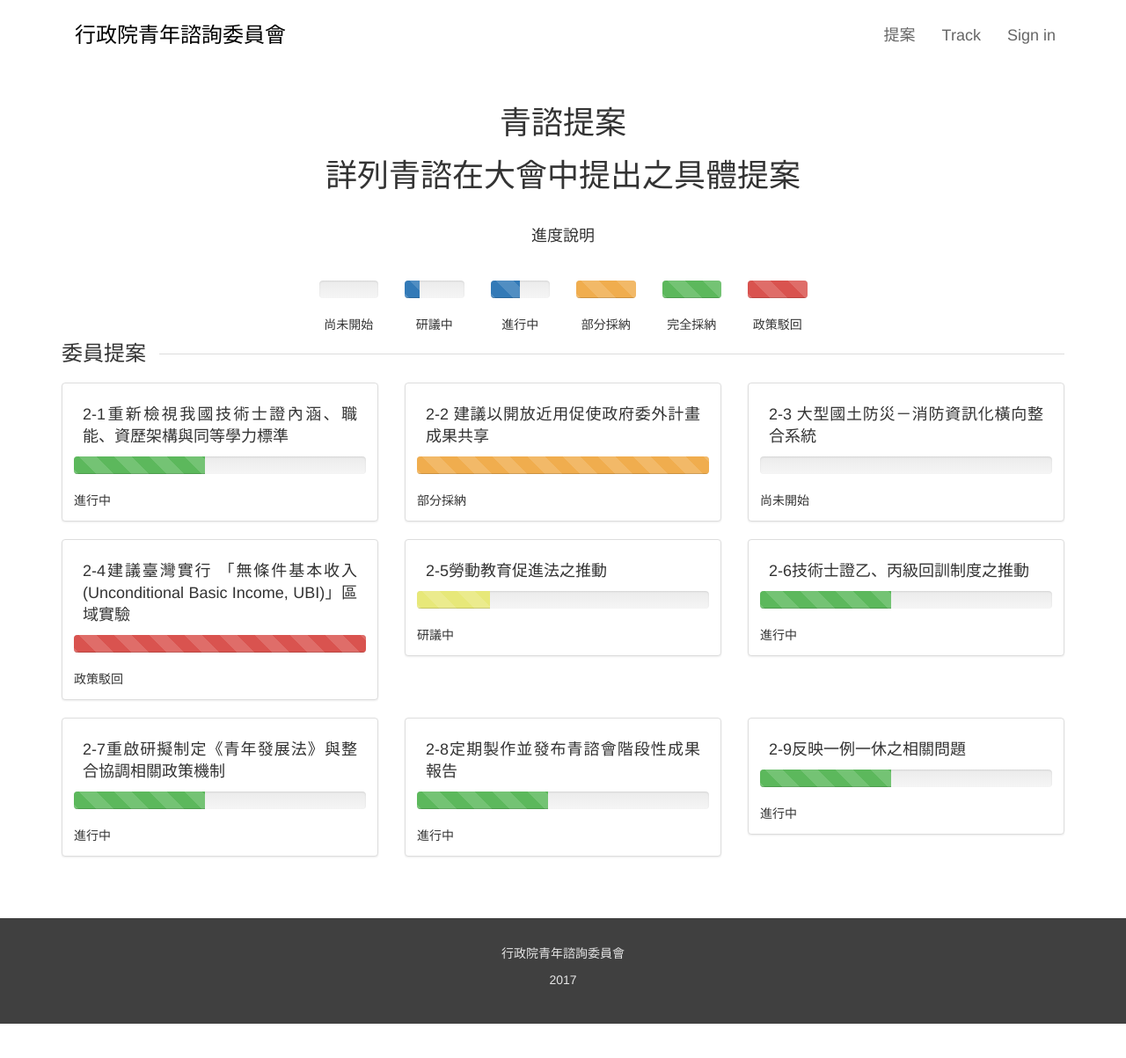
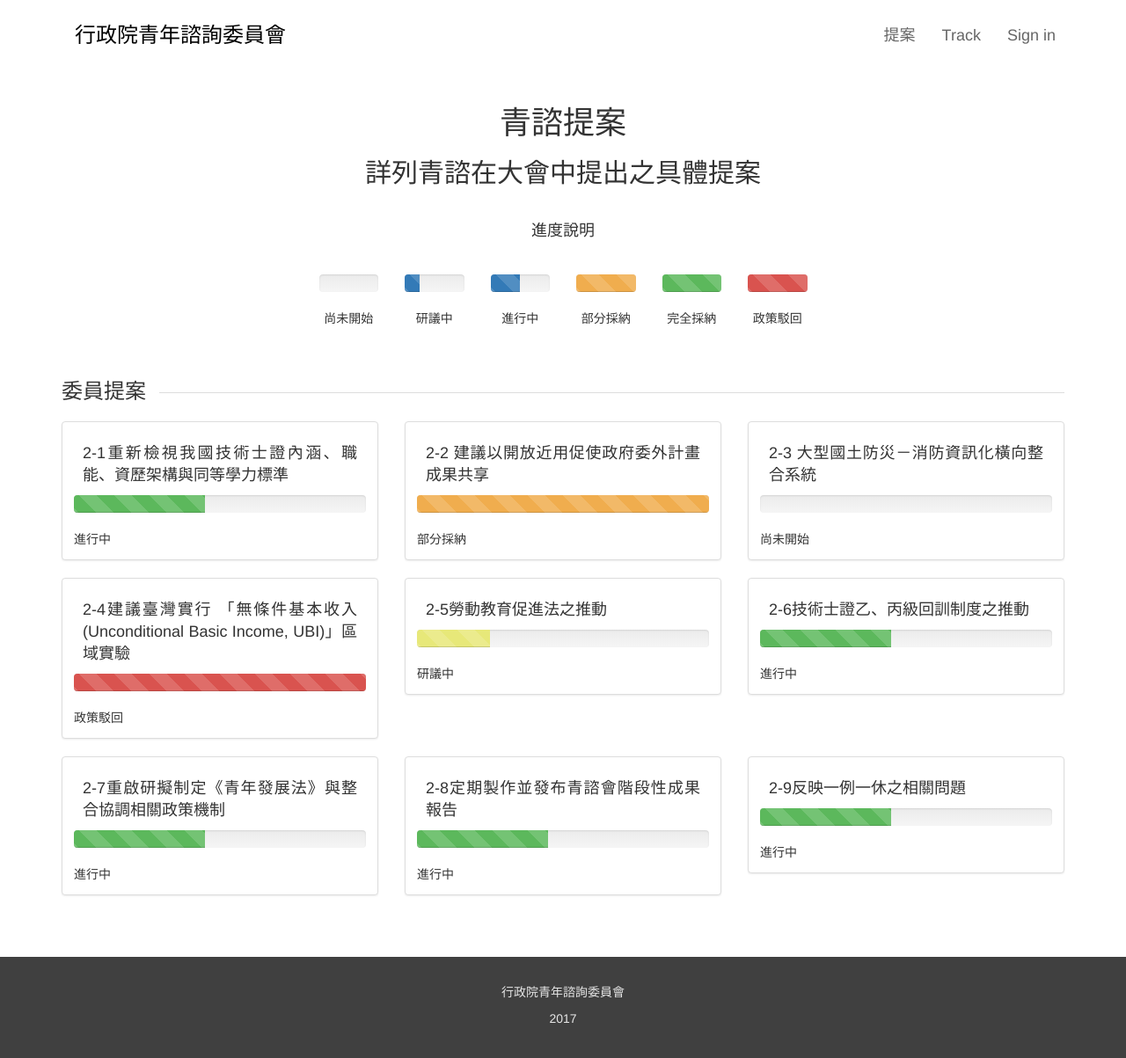
Before and after one commit to mark19891107/youth-concil, a Jekyll site: the page built from pages/proposal.md, in a window 1280 px wide and 1208 px high. Shown: the top 1203 px of the window at 88% size. Built offline with Jekyll 4.4.1, drawn with Linux system fonts in a browser that asks for light colours; nearby versions of some CDN libraries.

Commit message:
proposal 進度說明表

```diff
--- a/_layouts/proposal.html
+++ b/_layouts/proposal.html
@@ -6,14 +6,14 @@ layout: default
 
 <div class="container text-center" id="proposal-intro">
     <h1>青諮提案</h1>
-    <h1>詳列青諮在大會中提出之具體提案</h1>
+    <h2>詳列青諮在大會中提出之具體提案</h2>
     <div class="row">
         <div class="col-md-4 col-md-offset-4">
             <h4>進度說明</h4>
         </div>
     </div>
     <div class="row">
-        <div class="col-md-1 col-md-offset-3">
+        <div class="col-md-1 col-md-offset-3 col-sm-2 col-xs-4">
             <div class="progress">
                 <div class="progress-bar progress-bar-success progress-bar-striped active" role="progressbar" aria-valuenow="45" aria-valuemin="0"
                     aria-valuemax="100" style="width: 0%">
@@ -21,7 +21,7 @@ layout: default
             </div>
             <span>尚未開始</span>
         </div>
-        <div class="col-md-1">
+        <div class="col-md-1 col-sm-2 col-xs-4">
             <div class="progress">
                 <div class="progress-bar progress-bar-yellow progress-bar-striped active" role="progressbar" aria-valuenow="45" aria-valuemin="0"
                     aria-valuemax="100" style="width: 25%">
@@ -29,7 +29,7 @@ layout: default
             </div>
             <span>研議中</span>
         </div>
-        <div class="col-md-1">
+        <div class="col-md-1 col-sm-2 col-xs-4">
             <div class="progress">
                 <div class="progress-bar progress-bar-default progress-bar-striped active" role="progressbar" aria-valuenow="45" aria-valuemin="0"
                     aria-valuemax="100" style="width: 50%">
@@ -37,7 +37,7 @@ layout: default
             </div>
             <span>進行中</span>
         </div>
-        <div class="col-md-1">
+        <div class="col-md-1 col-sm-2 col-xs-4">
             <div class="progress">
                 <div class="progress-bar progress-bar-warning progress-bar-striped active" role="progressbar" aria-valuenow="45" aria-valuemin="0"
                     aria-valuemax="100" style="width: 100%">
@@ -45,7 +45,7 @@ layout: default
             </div>
             <span>部分採納</span>
         </div>
-        <div class="col-md-1">
+        <div class="col-md-1 col-sm-2 col-xs-4">
             <div class="progress">
                 <div class="progress-bar progress-bar-success progress-bar-striped active" role="progressbar" aria-valuenow="45" aria-valuemin="0"
                     aria-valuemax="100" style="width: 100%">
@@ -53,7 +53,7 @@ layout: default
             </div>
             <span>完全採納</span>
         </div>
-        <div class="col-md-1">
+        <div class="col-md-1 col-sm-2 col-xs-4">
             <div class="progress">
                 <div class="progress-bar progress-bar-danger progress-bar-striped active" role="progressbar" aria-valuenow="45" aria-valuemin="0"
                     aria-valuemax="100" style="width: 100%">
--- a/css/proposal-page.scss
+++ b/css/proposal-page.scss
@@ -2,7 +2,11 @@
 ---
 
 #proposal-intro{
+    margin-bottom:50px;
     .row{
         margin-top:30px;
     }
+    h2{
+        font-weight: 100;
+    }
 }
```
